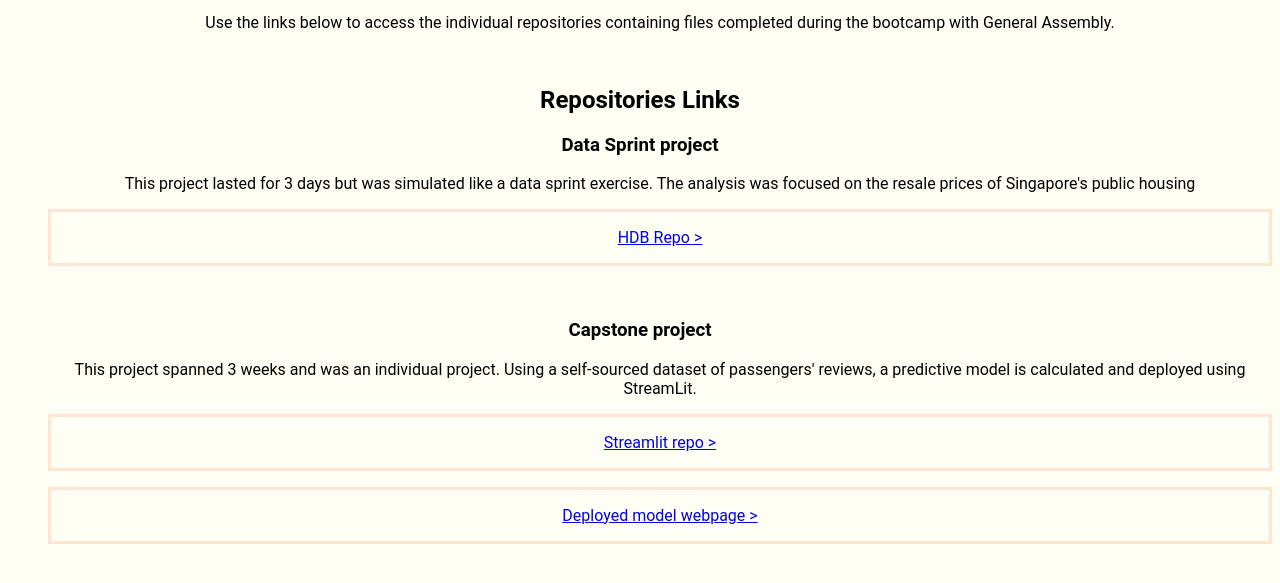
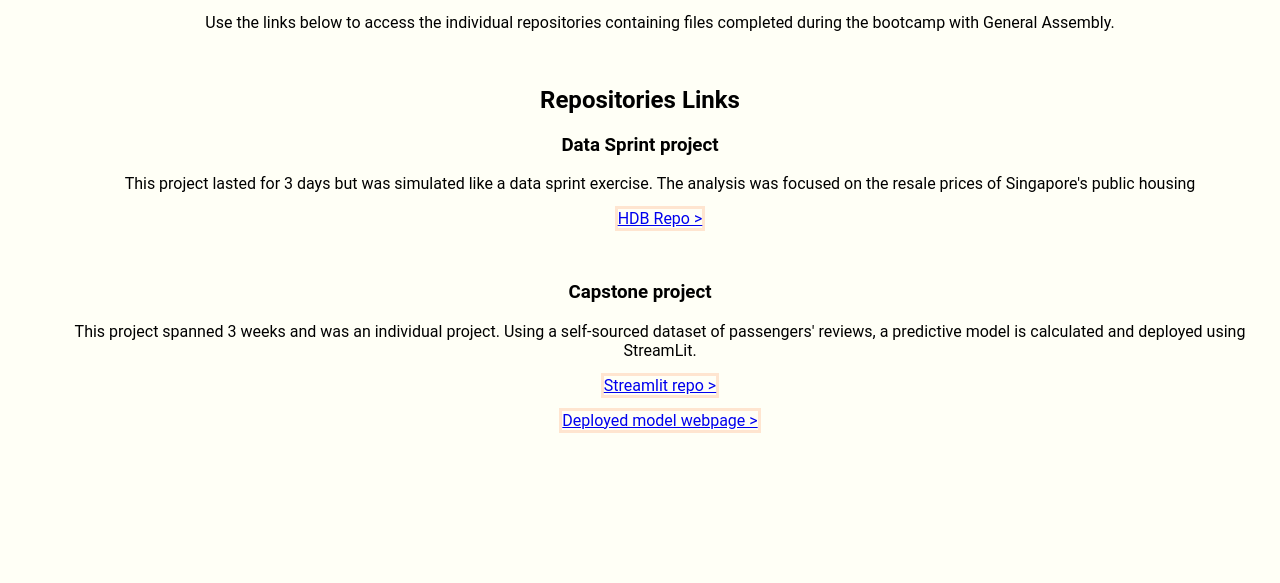
Before and after one commit to zh-bib/zh-bib.github.io, a plain HTML site: page index.html in a window 1280 px wide. Shown: the part 103-686 px from the top of the page. Drawn offline with Linux system fonts and the light colour scheme; a web font is replaced by a local one.

Commit message:
Update index.html
Alter code to attempt for border to only cover text not entire line block

```diff
--- a/index.html
+++ b/index.html
@@ -13,6 +13,11 @@
             font-family: 'Roboto', sans-serif;
             color: black;
         }
+    .borderlink {
+    border-width:3px;
+    border-style:solid;
+    border-color:#FFE5D0;
+    }
     </style>
 </head>
 
@@ -31,13 +36,13 @@
 
 <h3> Data Sprint project</h3>
 <p style="margin-left:2.5em"> This project lasted for 3 days but was simulated like a data sprint exercise. The analysis was focused on the resale prices of Singapore's public housing</p>
-<p style="border-width:3px; border-style:solid; border-color:#FFE5D0; padding: 1em; margin-left:2.5em"><a href="https://github.com/zh-bib/GA-HDB">HDB Repo > </a></p>
+<p style="margin-left:2.5em"><span class="borderlink"><a href="https://github.com/zh-bib/GA-HDB">HDB Repo > </a></span></p>
 <br>
 
 <h3> Capstone project</h3>
 <p style="margin-left:2.5em">This project spanned 3 weeks and was an individual project. Using a self-sourced dataset of passengers' reviews, a predictive model is calculated and deployed using StreamLit.</p>
-<p style="border-width:3px; border-style:solid; border-color:#FFE5D0; padding: 1em; margin-left:2.5em"><a href="https://github.com/zh-bib/deploy-streamlit">Streamlit repo > </a></p>
-<p style="border-width:3px; border-style:solid; border-color:#FFE5D0; padding: 1em; margin-left:2.5em"><a href="https://github.com/zh-bib/deploy-streamlit">Deployed model webpage > </a></p>
+<p style="margin-left:2.5em"><span class="borderlink"><a href="https://github.com/zh-bib/deploy-streamlit">Streamlit repo > </a></span></p>
+<p style="margin-left:2.5em"><span class="borderlink"><a href="https://github.com/zh-bib/deploy-streamlit">Deployed model webpage > </a></span></p>
 <br>
 
 </div>
```
